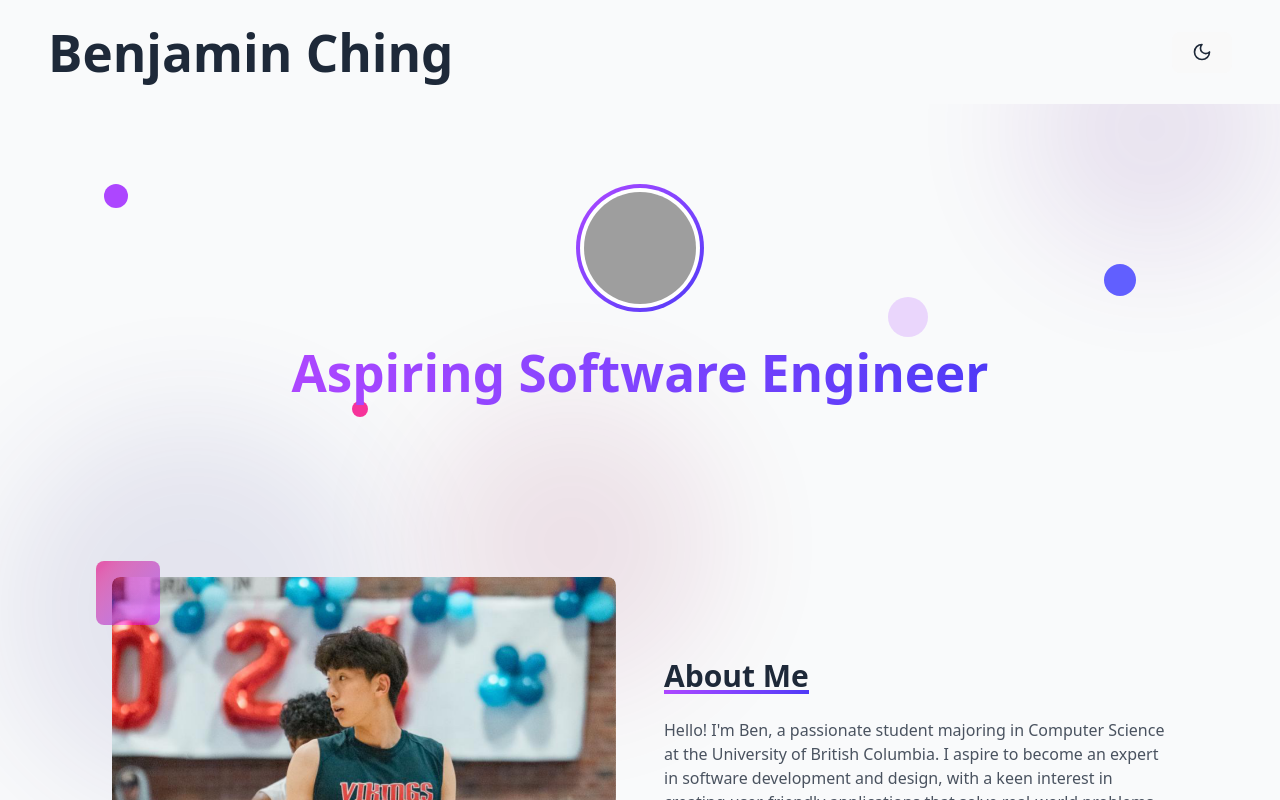
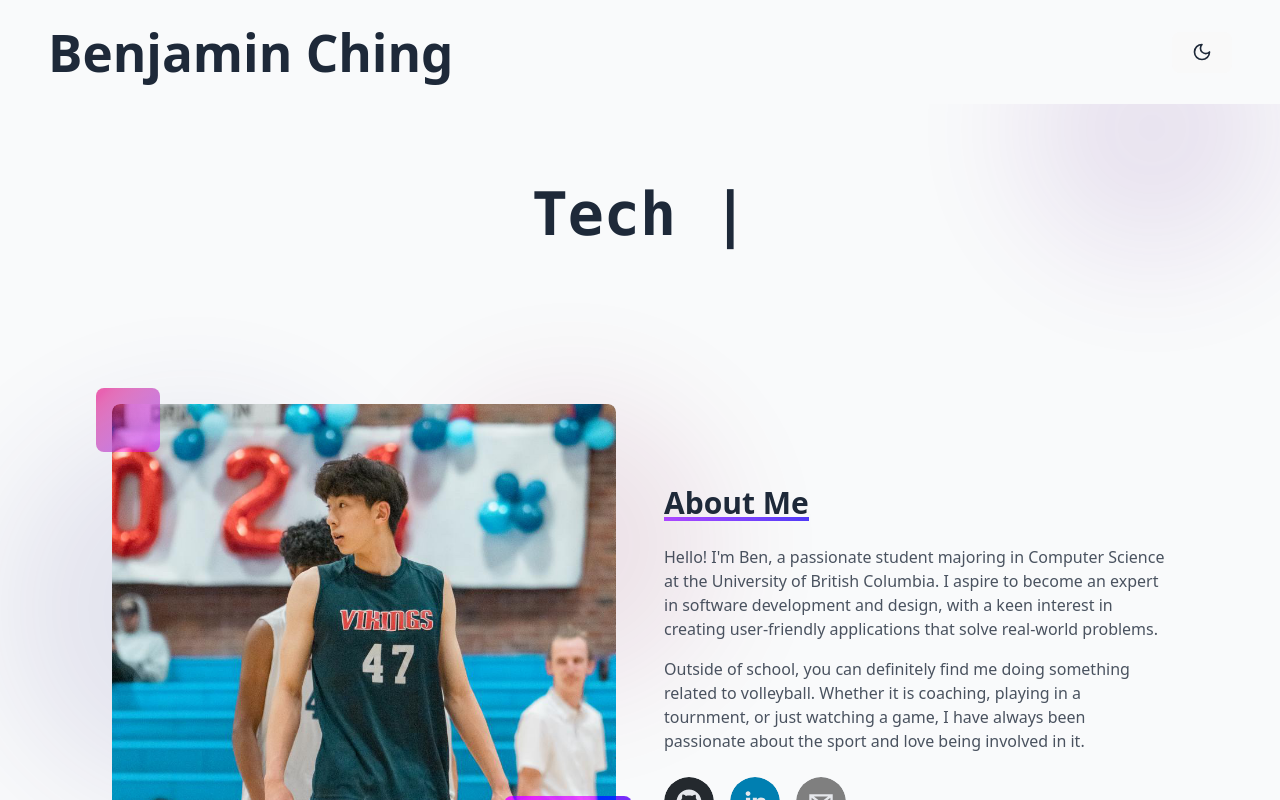
Before and after one commit to Krem1TS47/benjaminching.com, a React (Vite) app: page / in a window 1280 px wide. Shown: the top 800 px of the page. Built offline with nearby package versions, Linux system fonts and the light colour scheme; grey boxes are pictures that could not be loaded.

Commit message:
Front Page -> Typing Animation

```diff
--- a/package.json
+++ b/package.json
@@ -15,6 +15,7 @@
     "react": "^19.0.0",
     "react-dom": "^19.0.0",
     "react-social-icons": "^6.24.0",
+    "react-typed": "^2.0.12",
     "tailwindcss": "^4.1.5",
     "thisbetterwork": "file:"
   },
--- a/src/App.jsx
+++ b/src/App.jsx
@@ -1,5 +1,5 @@
 import Blur from './components/Blur.jsx'
-import FrontPage from './components/FrontPage.jsx';
+import Typing from './components/Typing.jsx';
 import Header from './components/Header.jsx'
 import AboutSection from './components/AboutSection.jsx';
 import Projects from './components/Projects.jsx';
@@ -13,11 +13,11 @@ function App() {
 
 
     const [darkMode, setDarkMode] = useState(false);
-    const [menuOpen, setMenuOpen] = useState(false);
+
 
 
     const toggleDarkMode = () => setDarkMode(!darkMode);
-    const toggleMenu = () => setMenuOpen(!menuOpen);
+
 
     const [scrollPosition, setScrollPosition] = useState(0);
 
@@ -42,9 +42,8 @@ function App() {
                 bgColor={bgColor}
                 darkMode={darkMode}
                 toggleDarkMode={toggleDarkMode}
-                toggleMenu={toggleMenu}
             />
-            <FrontPage darkMode={darkMode} />
+            <Typing />
             <AboutSection darkMode={darkMode} scrollPosition={scrollPosition} />
             <Projects darkMode={darkMode} />
         </div>
--- a/src/components/FrontPage.jsx
+++ /dev/null
@@ -1,50 +0,0 @@
-function Circles(darkMode) {
-    return (
-        <div className="absolute inset-0 pointer-events-none">
-            <div className={`absolute top-20 left-10 w-6 h-6 rounded-full ${darkMode ? 'bg-purple-500' : 'bg-purple-400'} animate-float1`}></div>
-            <div className={`absolute top-40 right-20 w-8 h-8 rounded-full ${darkMode ? 'bg-indigo-500' : 'bg-indigo-400'} animate-float2`}></div>
-            <div className={`absolute bottom-20 left-1/4 w-4 h-4 rounded-full ${darkMode ? 'bg-pink-500' : 'bg-pink-400'} animate-float3`}></div>
-            <div className={`absolute bottom-40 right-1/4 w-10 h-10 rounded-full ${darkMode ? 'bg-purple-500' : 'bg-purple-400'} opacity-20 animate-float4`}></div>
-        </div>
-    );
-
-}
-
-
-function Photo() {
-    return (
-        <div className="w-32 h-32 rounded-full overflow-hidden mb-8 relative">
-            <div className="absolute inset-0 bg-gradient-to-br from-purple-500 to-indigo-600 animate-spin-slow"></div>
-            <div className="absolute inset-1 rounded-full bg-white dark:bg-gray-900 flex items-center justify-center">
-                <img src="/api/placeholder/150/150" alt="Profile" className="w-28 h-28 rounded-full object-cover" />
-            </div>
-        </div>
-    );
-}
-
-
-function Name() {
-    return (
-        <h1 className="text-4xl md:text-6xl font-bold mb-4 relative z-10">
-            <span className="bg-clip-text text-transparent bg-gradient-to-r from-purple-500 to-indigo-600">
-                Aspiring Software Engineer
-            </span>
-        </h1>
-    );
-}
-
-
-
-function FrontPage(darkMode) {
-    return (
-        <section className="px-6 md:px-12 py-20 max-w-6xl mx-auto flex flex-col items-center text-center relative overflow-hidden">
-            <Circles darkMode={darkMode} />
-            <Photo />
-            <Name />
-
-        </section>
-    );
-
-}
-
-export default FrontPage
--- a/src/components/Header.jsx
+++ b/src/components/Header.jsx
@@ -1,4 +1,4 @@
-import { Menu, Moon, Sun } from 'lucide-react';
+import { Moon, Sun } from 'lucide-react';
 
 function Title() {
     return (
@@ -21,17 +21,6 @@ function ModeButton({ darkMode, toggleDarkMode }) {
     );
 }
 
-function MenuButton({ toggleMenu }) {
-    return (
-        <button
-            className="md:hidden p-2 rounded-full hover:bg-gray-200 dark:hover:bg-gray-700 transition-colors"
-            onClick={toggleMenu}
-            aria-label="Toggle menu"
-        >
-            <Menu size={20} />
-        </button>
-    );
-}
 
 
 
@@ -39,15 +28,13 @@ function MenuButton({ toggleMenu }) {
 
 
 
-
-function Header({ bgColor, darkMode, toggleDarkMode, toggleMenu }) {
-    return(
+function Header({ bgColor, darkMode, toggleDarkMode }) {
+    return (
         <header className={`py-6 px-6 md:px-12 flex justify-between items-center sticky top-0 z-50 ${bgColor} bg-opacity-90 backdrop-blur-sm`}>
-        <div>{Title()}</div>
+            <Title />
             <div className="flex items-center gap-4">
 
                 <ModeButton darkMode={darkMode} toggleDarkMode={toggleDarkMode} />
-            <MenuButton toggleMenu={toggleMenu} />
             </div>
 
             {/* Add Desktop Navigation Later  */}
--- /dev/null
+++ b/src/components/Typing.jsx
@@ -0,0 +1,36 @@
+import {ReactTyped} from 'react-typed'
+
+
+
+
+function Letters() {
+    return (
+
+        <div className="text-4xl md:text-6xl font-bold text-center font-mono">
+            <ReactTyped
+                strings={[
+                    "Tech Enthusiast",
+                    "Aspiring Developer",
+                    "Data Analyst",
+                    "Web Developer",
+                ]}
+                typeSpeed={150}
+                backSpeed={150}
+                loop
+            />
+        </div>
+    );
+}
+
+
+
+function Typing() {
+    return (
+        <section className="px-6 md:px-12 py-20 max-w-6xl mx-auto flex flex-col items-center text-center relative overflow-hidden">
+            <Letters />
+        </section>
+    );
+
+}
+
+export default Typing
```
Also changed, not shown: 1 other file (tests, documents, lock files or other folders). Lines whose indentation alone changed are shown as unchanged.
